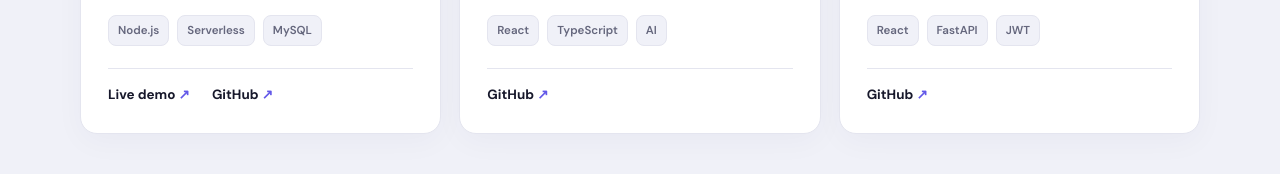
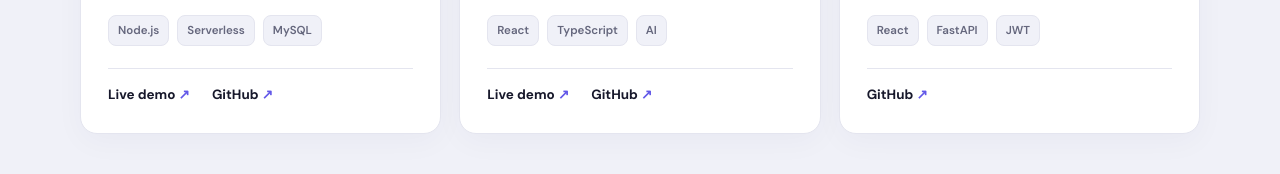
Before and after one commit to MuhammadMansoor786/mansoor-portfolio, a plain HTML site: page index.html in a window 1280 px wide. Shown: the part 1821-1995 px from the top of the page. Drawn offline with Linux system fonts and the light colour scheme.

Commit message:
Add live demo link to portfolio project

```diff
--- a/index.html
+++ b/index.html
@@ -86,6 +86,7 @@
                         <p>An AI-assisted vegetable recognition and nutrition portal built with React, TypeScript, and Aiven Cloud MySQL.</p>
                         <ul class="project-tags"><li>React</li><li>TypeScript</li><li>AI</li></ul>
                         <div class="project-links">
+                            <a href="https://nutriflora.netlify.app" target="_blank" rel="noopener noreferrer">Live demo <span aria-hidden="true">↗</span></a>
                             <a href="https://github.com/MuhammadMansoor786" target="_blank" rel="noopener noreferrer">GitHub <span aria-hidden="true">↗</span></a>
                         </div>
                     </article>
```
